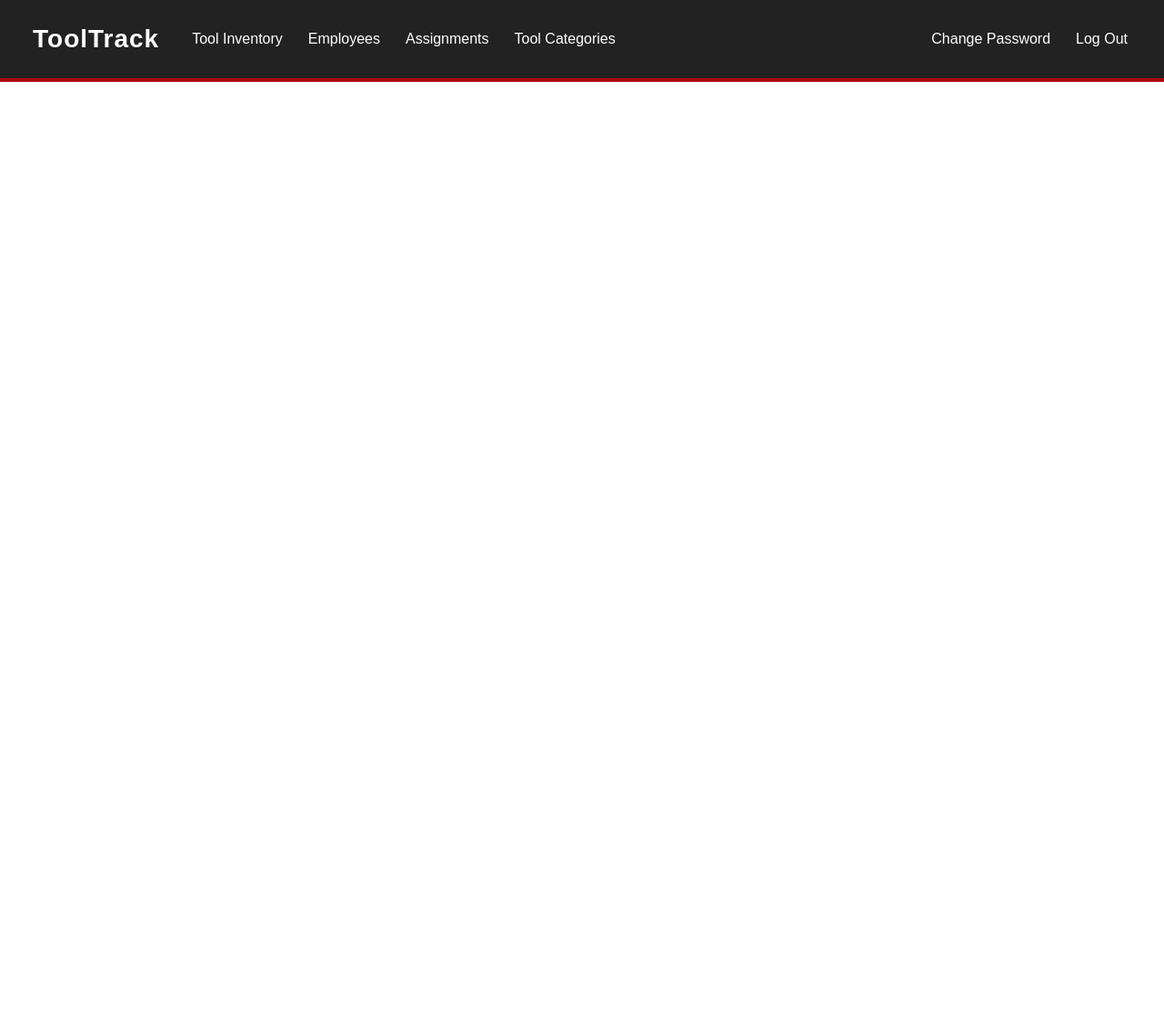
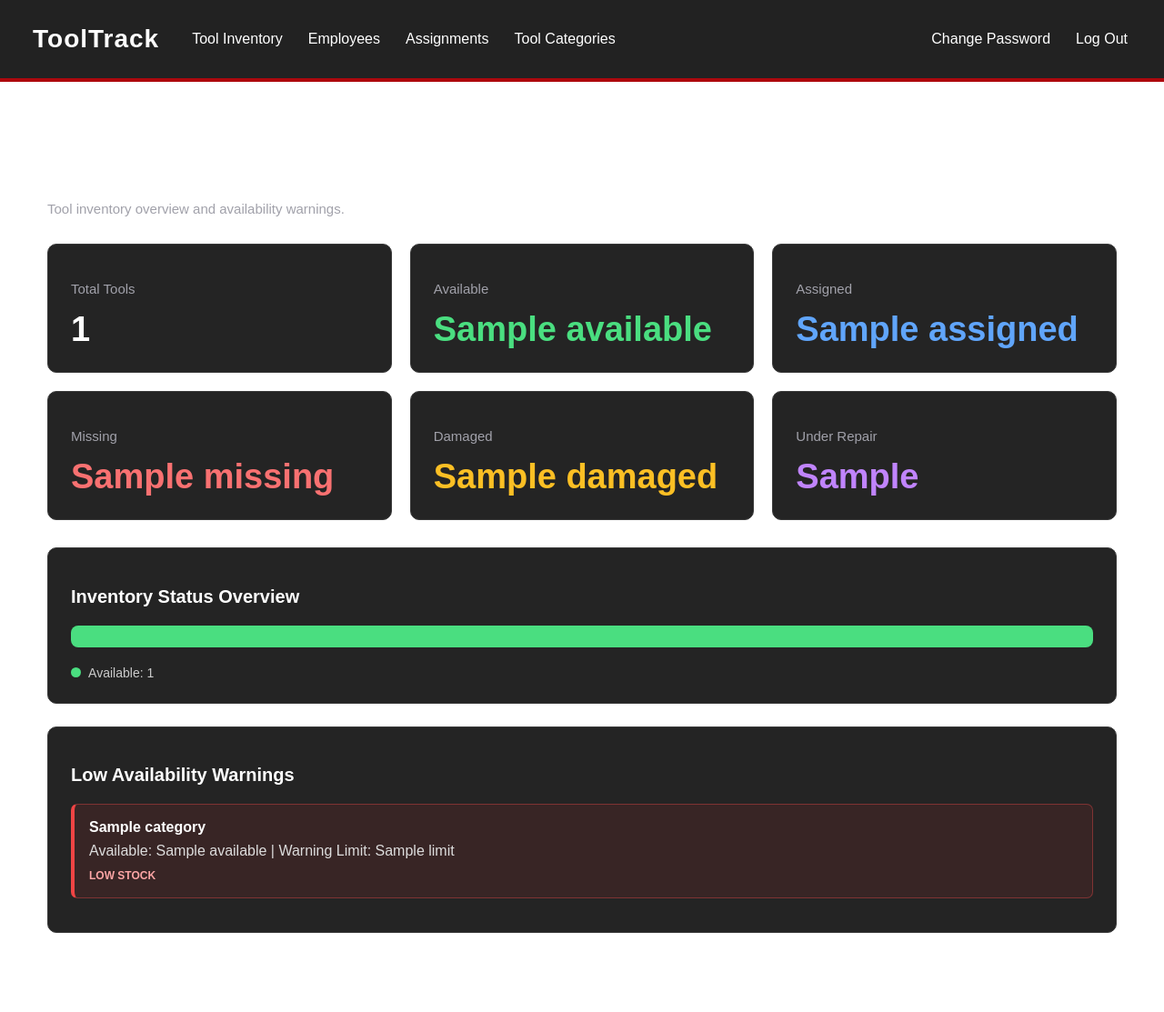
Before and after one commit to ryan4336/ToolTrack-WebApp, a Flask app: template templates/dashboard.html in a window 1280 px wide. Shown: the whole page at 91% size. Before the commit the page ends 90 px from the top, so only its background shows below. Run offline with Flask 3, Linux system fonts and the light colour scheme; the template is opened without the code that fills it: most values are stand-ins (such as "Sample title", 1, 10 or a date in 2020); parts of the project's set-up code (start-up, migrations or seed data) failed here and were passed over.

Commit message:
Update dashboard.html

```diff
--- a/templates/dashboard.html
+++ b/templates/dashboard.html
@@ -1,17 +1,166 @@
+
 {% extends "base.html" %}
 
 {% block title %}Dashboard | ToolTrack{% endblock %}
 
+{% block content %}
 
-{% block content %}
-<!-- Prevent caching/prevent user from using back arrow after logout -->
+<div class="dashboard-container">
+
+    <!-- Welcome Message -->
+    <div class="dashboard-header">
+        <h1>Welcome, {{ user_name }}!</h1>
+        <p>Tool inventory overview and availability warnings.</p>
+    </div>
+
+    <!-- Tool Statistics -->
+    <div class="dashboard-stats">
+
+        <div class="stat-card">
+            <h3>Total Tools</h3>
+            <p class="stat-number">
+                {{ total_tools }}
+            </p>
+        </div>
+
+        <div class="stat-card">
+            <h3>Available</h3>
+            <p class="stat-number available">
+                {{ tool_counts["Available"] }}
+            </p>
+        </div>
+
+        <div class="stat-card">
+            <h3>Assigned</h3>
+            <p class="stat-number assigned">
+                {{ tool_counts["Assigned"] }}
+            </p>
+        </div>
+
+        <div class="stat-card">
+            <h3>Missing</h3>
+            <p class="stat-number missing">
+                {{ tool_counts["Missing"] }}
+            </p>
+        </div>
+
+        <div class="stat-card">
+            <h3>Damaged</h3>
+            <p class="stat-number damaged">
+                {{ tool_counts["Damaged"] }}
+            </p>
+        </div>
+
+        <div class="stat-card">
+            <h3>Under Repair</h3>
+            <p class="stat-number repair">
+                {{ tool_counts["Under Repair"] }}
+            </p>
+        </div>
+
+    </div>
+
+    <!-- Tool Status Overview -->
+    <div class="dashboard-section">
+
+        <h2>Inventory Status Overview</h2>
+
+        {% if total_tools > 0 %}
+
+        <div class="status-bar">
+
+            {% for status, count in tool_counts.items() %}
+
+                {% if count > 0 %}
+
+                <div
+                    class="status-segment status-{{ status|lower|replace(' ', '-') }}"
+                    style="width: {{ (count / total_tools * 100)|round(2) }}%;"
+                    title="{{ status }}: {{ count }}">
+                </div>
+
+                {% endif %}
+
+            {% endfor %}
+
+        </div>
+
+        {% else %}
+
+        <p>No tools have been added yet.</p>
+
+        {% endif %}
+
+        <div class="status-legend">
+
+            {% for status, count in tool_counts.items() %}
+
+            <span>
+                <i class="legend-dot status-{{ status|lower|replace(' ', '-') }}"></i>
+                {{ status }}: {{ count }}
+            </span>
+
+            {% endfor %}
+
+        </div>
+
+    </div>
+
+    <!-- Low Availability Warnings -->
+    <div class="dashboard-section">
+
+        <h2>Low Availability Warnings</h2>
+
+        {% if low_stock_alerts %}
+
+            {% for alert in low_stock_alerts %}
+
+            <div class="inventory-alert">
+
+                <strong>{{ alert.category }}</strong>
+
+                <p>
+                    Available: {{ alert.available }}
+                    | Warning Limit: {{ alert.limit }}
+                </p>
+
+                {% if alert.available == 0 %}
+
+                <span class="alert-label">
+                    OUT OF STOCK
+                </span>
+
+                {% else %}
+
+                <span class="alert-label">
+                    LOW STOCK
+                </span>
+
+                {% endif %}
+
+            </div>
+
+            {% endfor %}
+
+        {% else %}
+
+        <div class="inventory-success">
+            No low availability warnings at this time.
+        </div>
+
+        {% endif %}
+
+    </div>
+
+</div>
+
+<!-- Prevent cached dashboard after logout -->
 <script>
-    window.addEventListener("pageshow", function (event) {
+    window.addEventListener("pageshow", function(event) {
         if (event.persisted) {
             window.location.reload();
         }
     });
 </script>
 
-
 {% endblock %}
```
